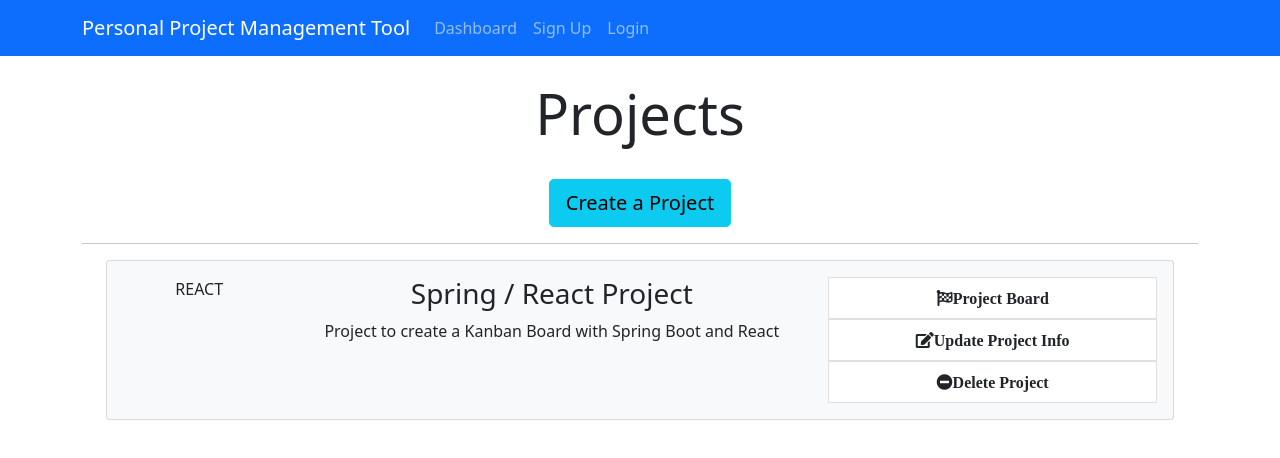
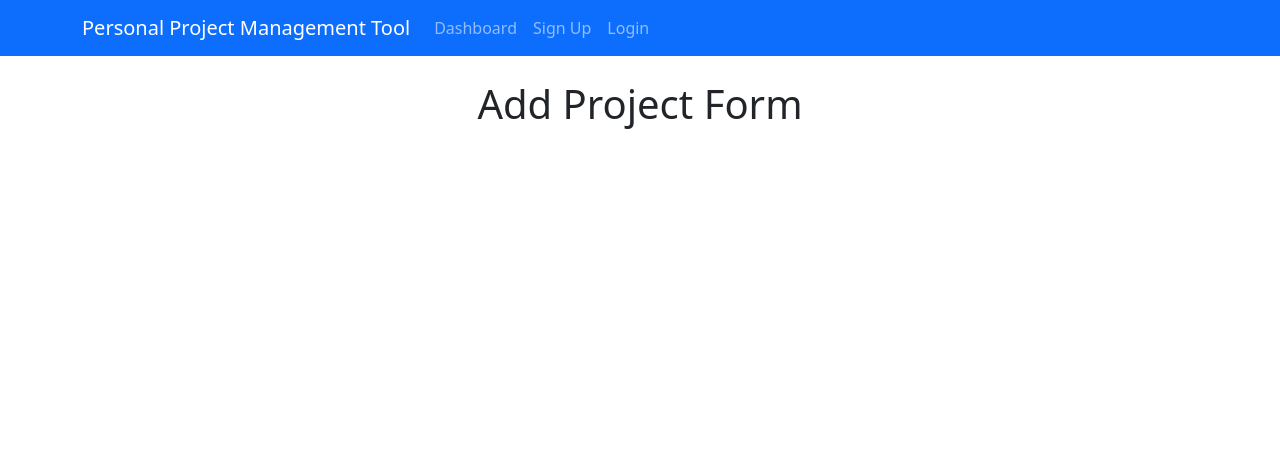
Before and after one commit to DinhJDev/HCL-Capstone, a React (Create React App) app in the folder ppmtool-react-client/: page /addProject in a window 1280 px wide. Shown: the top 458 px of the page. Built offline with nearby package versions, Linux system fonts and the light colour scheme.

Commit message:
React Router

```diff
--- a/ppmtool-react-client/package.json
+++ b/ppmtool-react-client/package.json
@@ -9,6 +9,7 @@
     "bootstrap": "^5.1.3",
     "react": "^17.0.2",
     "react-dom": "^17.0.2",
+    "react-router-dom": "^4.3.1",
     "react-scripts": "5.0.0",
     "web-vitals": "^2.1.4"
   },
--- a/ppmtool-react-client/src/App.js
+++ b/ppmtool-react-client/src/App.js
@@ -2,13 +2,18 @@
 import Dashboard from './components/Dashboard';
 import "bootstrap/dist/css/bootstrap.min.css"
 import Header from './components/Layout/Header';
+import { BrowserRouter as Router, Route } from "react-router-dom";
+import AddProject from './components/Project/AddProject';
 
 function App() {
   return (
-    <div className="App">
-      <Header />
-      <Dashboard />
-    </div>
+    <Router>
+      <div className="App">
+        <Header />
+        <Route exact path="/dashboard" component={Dashboard} />
+        <Route exact path="/addProject" component={AddProject} />
+      </div>
+    </Router>
   );
 }
 
--- a/ppmtool-react-client/src/components/Dashboard.js
+++ b/ppmtool-react-client/src/components/Dashboard.js
@@ -1,5 +1,5 @@
 import React, { Component } from 'react';
-import Header from './Layout/Header';
+import CreateProjectButton from './Project/CreateProjectButton';
 import ProjectItem from './Project/ProjectItem';
 
 export default class Dashboard extends Component {
@@ -11,9 +11,7 @@
                 <div className="col-md-12">
                     <h1 className="display-4 text-center">Projects</h1>
                     <br />
-                    <a href="ProjectForm.html" className="btn btn-lg btn-info">
-                        Create a Project
-                    </a>
+                    <CreateProjectButton />
                     <br />
                     <hr />
                     <ProjectItem />
--- /dev/null
+++ b/ppmtool-react-client/src/components/Project/AddProject.js
@@ -0,0 +1,11 @@
+import React, { Component } from 'react';
+
+export default class AddProject extends Component {
+  render() {
+    return (
+        <div>
+            <h1>Add Project Form</h1>
+        </div>
+        )
+  }
+}
--- /dev/null
+++ b/ppmtool-react-client/src/components/Project/CreateProjectButton.js
@@ -0,0 +1,13 @@
+import React from 'react';
+import {Link} from 'react-router-dom';
+
+const CreateProjectButton = () => {
+  return (
+    <React.Fragment>
+        <Link to="/addProject" className="btn btn-lg btn-info">
+        Create a Project
+        </Link>
+    </React.Fragment>
+  )
+}
+export default CreateProjectButton;
--- a/ppmtool-react-client/src/components/Project/ProjectItem.js
+++ b/ppmtool-react-client/src/components/Project/ProjectItem.js
@@ -35,6 +35,6 @@
             </div>
         </div>
     </div>
-        );
+    );
   }
 }
```
Also changed, not shown: 1 other file (tests, documents, lock files or other folders).
